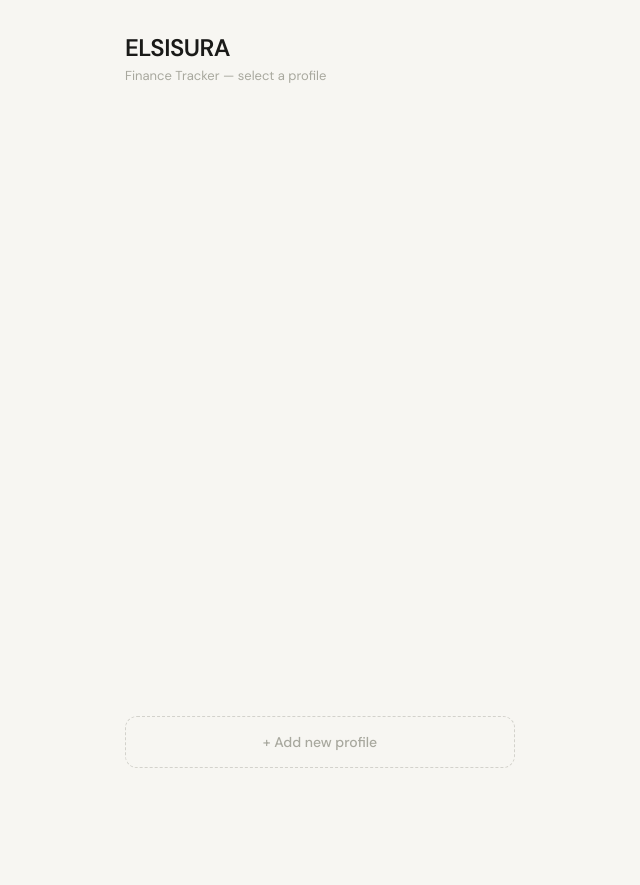
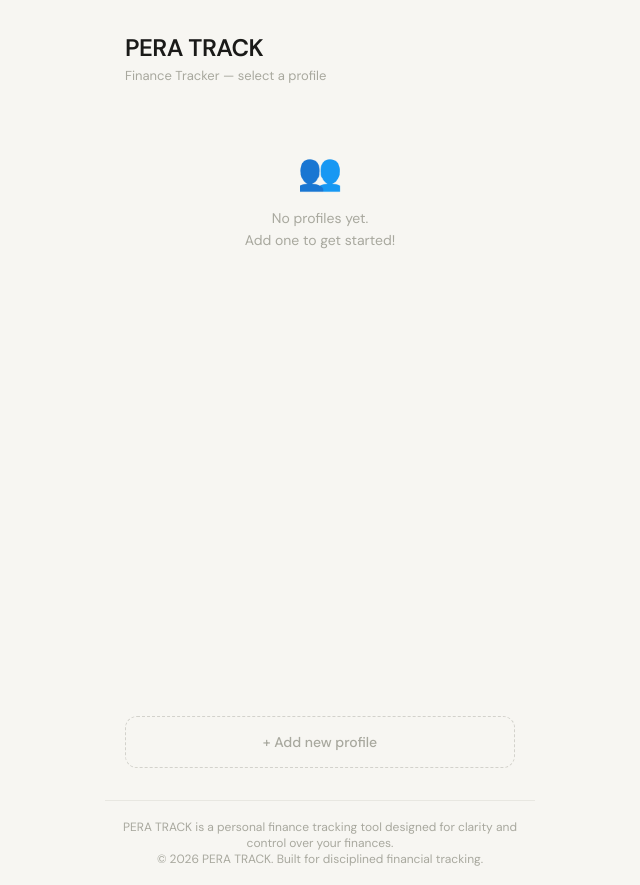
Before and after one commit to johnelsisura/peratrack, a plain HTML site: page index.html in a window 1280 px wide. Shown: the whole page, without its empty margins (320-960 px from the left). Before the commit the page ends 800 px from the top, so only its background shows below. Drawn offline with Linux system fonts and the light colour scheme.

Commit message:
Update index.html

```diff
--- a/index.html
+++ b/index.html
@@ -175,7 +175,7 @@
 <!-- ══ PROFILE LIST SCREEN ══ -->
 <div class="screen active" id="screenProfiles">
   <div class="ps-top">
-    <h1>ELSISURA</h1>
+    <h1>PERA TRACK</h1>
     <p>Finance Tracker — select a profile</p>
   </div>
   <div class="profile-list" id="profileList"></div>
@@ -695,12 +695,11 @@
   setTimeout(()=>t.classList.remove('show'),2000);
 }
 
+loadAll();renderProfiles();
+</script>
 <footer style="text-align:center;padding:18px 12px;font-size:12px;color:var(--text3);border-top:1px solid var(--border);background:var(--bg);">
   PERA TRACK is a personal finance tracking tool designed for clarity and control over your finances.<br>
   © 2026 PERA TRACK. Built for disciplined financial tracking.
 </footer>
-
-loadAll();renderProfiles();
-</script>
 </body>
 </html>
```
